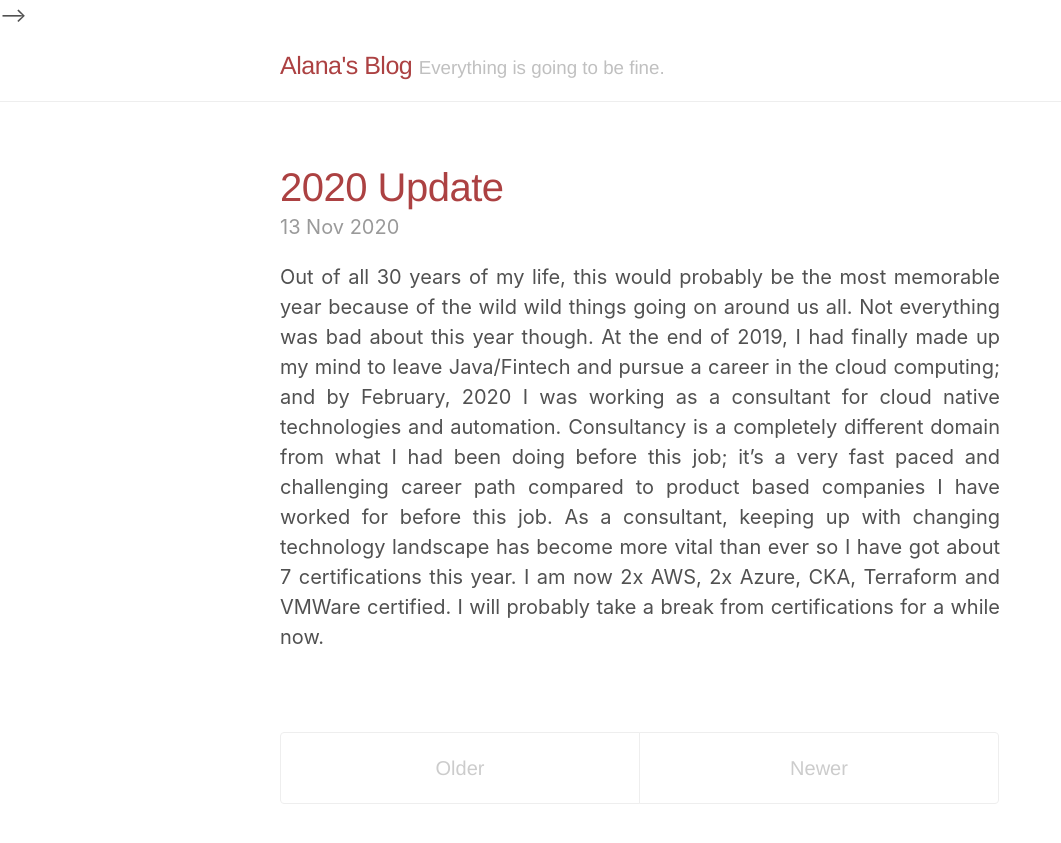
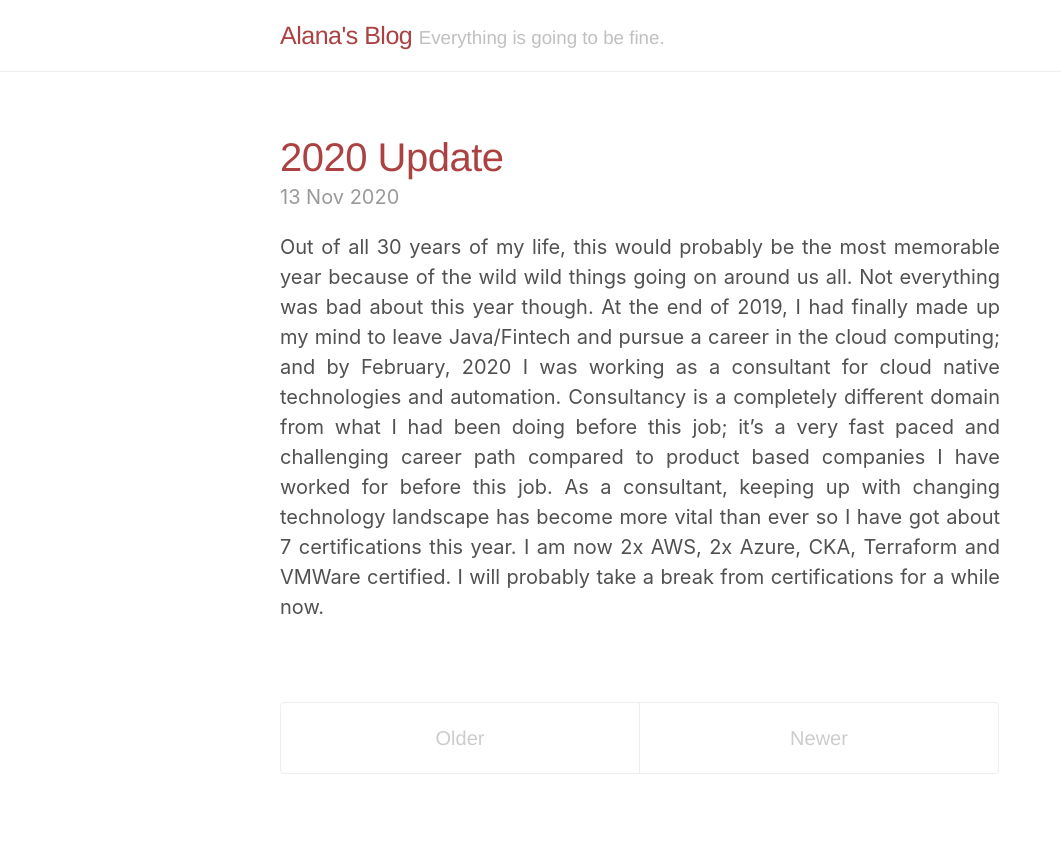
Before and after one commit to Key-Puncher/key-puncher.github.io, a Jekyll site: the page built from index.html, in a window 1280 px wide. Shown: the top 843 px of the page, without its empty margins (0-1061 px from the left). Built offline with Jekyll 4.4.1, drawn with Linux system fonts in a browser that asks for light colours; the list of posts is cut into pages by our own code.

Commit message:
Update default.html

```diff
--- a/_layouts/default.html
+++ b/_layouts/default.html
@@ -4,35 +4,7 @@
   {% include head.html %}
 
   <body class="theme-base-08">
-    <!-- {% include sidebar.html %} -->
-
-    <div class="sidebar" id="sidebar">
-    <div class="sidebar-item">
-      <p>{{ site.description }}</p>
-    </div>
-
-    <nav class="sidebar-nav">
-      <a class="sidebar-nav-item{% if page.url == site.url %} active{% endif %}" href="{{ site.url }}/">Home</a>
-
-      {% assign pages_list = site.pages | sort:"url" %}
-      {% for node in pages_list %}
-        {% if node.title != null %}
-          {% if node.layout == "page" %}
-            <a class="sidebar-nav-item{% if page.url == node.url %} active{% endif %}" href="{{ node.url }}">{{ node.title }}</a>
-          {% endif %}
-        {% endif %}
-      {% endfor %}
-      <a class="sidebar-nav-item" rel="nofollow" href="http://stackoverflow.com/users/625540/codefreak">My StackOverflow Profile</a>
-      <a class="sidebar-nav-item" rel="nofollow" href="https://github.com/haisum/haisum.github.io">This blog's source code</a>
-      <a class="sidebar-nav-item" rel="nofollow" href="/feed.xml">RSS</a>
-    </nav>
-
-    <div class="sidebar-item">
-      <p>
-        &copy; {{ site.time | date: '%Y' }}. All rights reserved.
-      </p>
-    </div>
-  </div>
+    {% include sidebar.html %}
 
     <!-- Wrap is the content to shift when toggling the sidebar. We wrap the
          content to avoid any CSS collisions with our real content. -->
```
